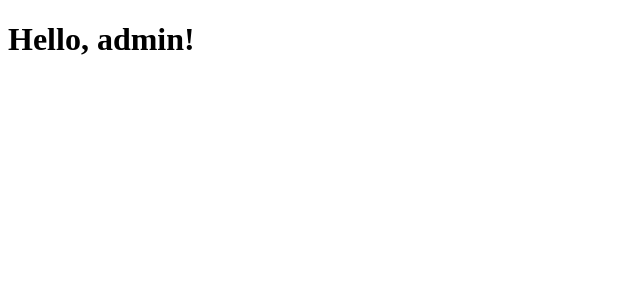
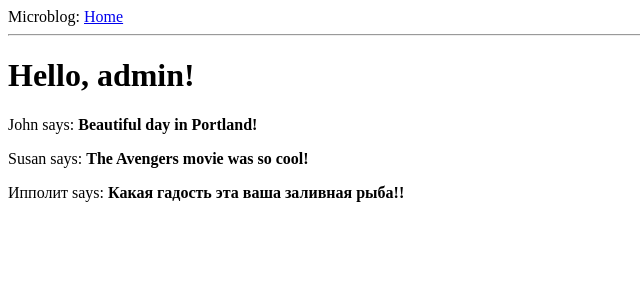
Before and after one commit to kairatomurbek2/learn-flask, a Flask app: page / in a window 1280 px wide. Shown: the top 300 px of the page, without its empty margins (0-640 px from the left). Run offline with Flask 2, Linux system fonts and the light colour scheme.

Commit message:
Create base.html, add list posts

```diff
--- a/app/routes.py
+++ b/app/routes.py
@@ -6,4 +6,18 @@ from app import app
 @app.route('/index')
 def index():
     user = {'username': 'admin'}
-    return render_template('index.html', title='Home', user=user)
+    posts = [
+        {
+            'author': {'username': 'John'},
+            'body': 'Beautiful day in Portland!'
+        },
+        {
+            'author': {'username': 'Susan'},
+            'body': 'The Avengers movie was so cool!'
+        },
+        {
+            'author': {'username': 'Ипполит'},
+            'body': 'Какая гадость эта ваша заливная рыба!!'
+        }
+    ]
+    return render_template('index.html', title='Home', user=user, posts=posts)
--- /dev/null
+++ b/app/templates/base.html
@@ -0,0 +1,16 @@
+<!DOCTYPE html>
+<html lang="en">
+<head>
+    <meta charset="UTF-8">
+    {% if title %}
+    <title>{{ title }} - Microblog</title>
+    {% else %}
+    <title>Welcome to Microblog</title>
+    {% endif %}
+</head>
+<body>
+<div>Microblog: <a href="/index">Home</a></div>
+<hr>
+{% block content %}{% endblock %}
+</body>
+</html>
--- a/app/templates/index.html
+++ b/app/templates/index.html
@@ -1,14 +1,7 @@
-<!DOCTYPE html>
-<html lang="en">
-<head>
-    <meta charset="UTF-8">
-    {% if title %}
-    <title>{{title}} - Microblog</title>
-    {% else %}}
-    <title>Welcome to Microblog!</title>
-    {% endif %}
-</head>
-<body>
+{% extends "base.html" %}
+{% block content %}
 <h1>Hello, {{ user.username }}!</h1>
-</body>
-</html>
+{% for post in posts %}
+<div><p>{{ post.author.username }} says: <b>{{ post.body }}</b></p></div>
+{% endfor %}
+{% endblock %}
```
